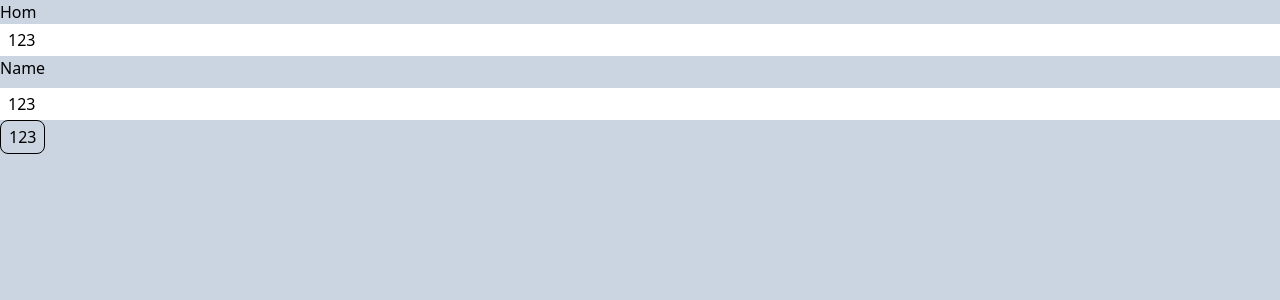
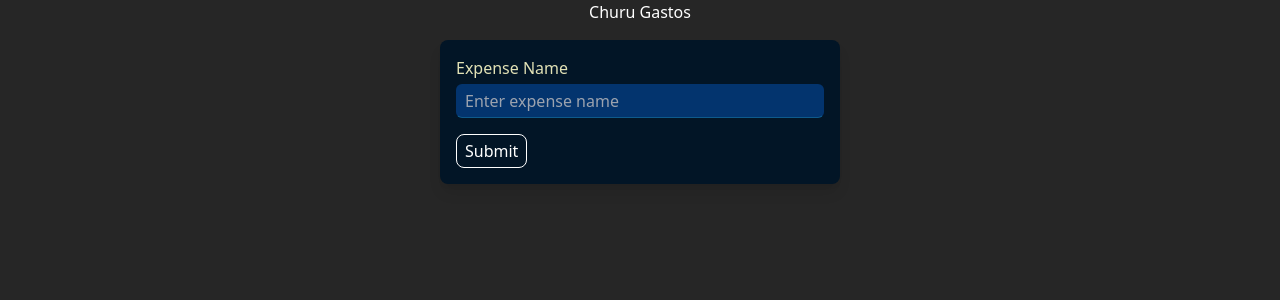
Before and after one commit to Spardutti/churu-gastos, a React (Vite) app: page / in a window 1280 px wide. Shown: the top 300 px of the page. Built offline with nearby package versions, Linux system fonts and the light colour scheme.

Commit message:
feat(styles): set react hook form and color pallette

```diff
--- a/package.json
+++ b/package.json
@@ -12,7 +12,8 @@
   "dependencies": {
     "@types/node": "^22.1.0",
     "react": "^18.3.1",
-    "react-dom": "^18.3.1"
+    "react-dom": "^18.3.1",
+    "react-hook-form": "^7.52.2"
   },
   "devDependencies": {
     "@types/react": "^18.3.3",
--- a/src/components/button/Button.tsx
+++ b/src/components/button/Button.tsx
@@ -1,9 +1,14 @@
 interface ButtonProps {
   text: string;
+  type: 'button' | 'submit' | 'reset' | undefined;
 }
 
-const Button = ({ text }: ButtonProps) => {
-  return <button className="px-2 py-1 border  rounded-lg">{text}</button>;
+const Button = ({ text, type = 'button' }: ButtonProps) => {
+  return (
+    <button className="px-2 py-1 border  rounded-lg" type={type}>
+      {text}
+    </button>
+  );
 };
 
 export default Button;
--- a/src/components/form/Form.tsx
+++ b/src/components/form/Form.tsx
@@ -1,14 +1,62 @@
-import React from 'react';
+import Button from '@/components/button';
+import Textfield from '@/components/input/Textfield';
+import { Controller, Path, useForm } from 'react-hook-form';
 
-interface FormProps {
-
+interface Inputs {
+  type: string;
+  value: string;
+  label: string | undefined;
+  name: string;
+  placeholder: string | undefined;
 }
 
-const Form: React.FC<FormProps> = () => {
+interface FormProps<T> {
+  inputs: Inputs[];
+  submit: (data: T) => Promise<void>;
+}
+
+const Form = <T extends Record<string, string | number | {} | []>>({ inputs, submit }: FormProps<T>) => {
+  const {
+    control,
+    handleSubmit,
+    formState: { errors },
+  } = useForm<T>();
+
+  const onSubmit = async (data: T) => {
+    await submit(data);
+  };
+
   return (
-    <div>
+    <form className="flex flex-col gap-4 flex-grow" onSubmit={handleSubmit(onSubmit)}>
+      {inputs?.map(({ type, label, name, placeholder }, index) => {
+        if (label) {
+          return (
+            <Controller
+              key={index + name}
+              name={name as Path<T>}
+              control={control}
+              render={({ field }) => (
+                <Textfield type={type} label={label} name={field.name} value={field.value} placeholder={placeholder} />
+              )}
+            />
+          );
+        }
+        return (
+          <Controller
+            key={index + name}
+            name={name as Path<T>}
+            control={control}
+            render={({ field }) => (
+              <Textfield type={type} name={field.name} value={field.value} placeholder={placeholder} />
+            )}
+          />
+        );
+      })}
 
-    </div>
+      <div className="flex">
+        <Button type="submit" text="Submit" />
+      </div>
+    </form>
   );
 };
 
--- a/src/components/input/Textfield/Textfield.tsx
+++ b/src/components/input/Textfield/Textfield.tsx
@@ -1,26 +1,38 @@
 import Label from '@/components/input/label';
+import './styles.css';
 
 interface TextfieldPropsBase {
-  value: string;
+  value: string | number | {} | [];
+  type: string;
+  name: string;
+  placeholder?: string;
 }
 
 interface TextfieldWithLabel extends TextfieldPropsBase {
-  label: boolean;
-  labelText: string;
+  label: string;
 }
 
 interface TextfieldWithoutLabel extends TextfieldPropsBase {
   label?: never;
-  labelText?: never;
 }
 
 type TextfieldProps = TextfieldWithLabel | TextfieldWithoutLabel;
 
-const Textfield = ({ label = false, value, labelText }: TextfieldProps) => {
+const Textfield = ({ label, value, type = 'text', name, placeholder }: TextfieldProps) => {
   return (
-    <div className="flex gap-2 flex-col">
-      {label && <Label text={labelText} />}
-      <input className="outline-none placeholder:text-gray px-2 py-1" value={value} />
+    <div className="flex gap-1 flex-col">
+      {label && <Label text={label} />}
+
+      <div>
+        <input
+          placeholder={placeholder}
+          value={value as string}
+          type={type}
+          name={name}
+          className="text-main-light px-2 py-1 rounded-md bg-main-secondary w-full"
+        />
+        <span />
+      </div>
     </div>
   );
 };
--- /dev/null
+++ b/src/components/input/Textfield/styles.css
@@ -0,0 +1,36 @@
+div {
+  position: relative;
+}
+
+input {
+  font-size: inherit;
+  font-family: inherit;
+  background-color: transparent;
+  border: 1px solid transparent;
+  border-bottom-color: hsla(185, 100%, 62%, 0.2);
+}
+
+input:focus {
+  outline: none;
+}
+
+input::placeholder {
+  color: hsla(0, 0%, 100%, 0.6);
+}
+
+span {
+  position: absolute;
+  bottom: 0;
+  left: 0;
+  right: 0;
+  height: 1px;
+  background-color: #3cefff;
+  transform-origin: bottom right;
+  transform: scaleX(0);
+  transition: transform 0.5s ease;
+}
+
+input:focus ~ span {
+  transform-origin: bottom left;
+  transform: scaleX(1);
+}
--- a/src/components/input/label/Label.tsx
+++ b/src/components/input/label/Label.tsx
@@ -3,7 +3,7 @@ interface LabelProps {
 }
 
 const Label = ({ text }: LabelProps) => {
-  return <label>{text}</label>;
+  return <label className="text-main-light">{text}</label>;
 };
 
 export default Label;
--- a/src/layout/Layout.tsx
+++ b/src/layout/Layout.tsx
@@ -1,11 +1,16 @@
-import React from "react";
+import React from 'react';
 
 interface LayoutProps {
-	children: React.ReactNode;
+  children: React.ReactNode;
 }
 
 const Layout = ({ children }: LayoutProps) => {
-	return <div className="bg-slate-300 h-screen w-screen">{children}</div>;
+  return (
+    <div className="bg-neutral-800 h-screen flex flex-col gap-4 text-white">
+      <h1 className="text-center">Churu Gastos</h1>
+      {children}
+    </div>
+  );
 };
 
 export default Layout;
--- a/src/pages/Home/Home.tsx
+++ b/src/pages/Home/Home.tsx
@@ -1,16 +1,38 @@
-import Button from '@/components/button';
-import Textfield from '@/components/input/Textfield';
+import Form from '@/components/form';
 import Layout from '@/layout';
 
 interface HomeProps {}
 
+const inputs = [
+  {
+    type: 'text',
+    value: '',
+    label: 'Expense Name',
+    name: 'expense',
+    placeholder: 'Enter expense name',
+  },
+];
+
+type FormData = {
+  // specify your form fields here
+
+  name: string;
+  category: string;
+  amount: number;
+};
+
 const Home = () => {
+  const submit = async (data: FormData) => {
+    console.log(data);
+  };
+
   return (
     <Layout>
-      <p>Hom</p>
-      <Textfield value="123" />
-      <Textfield value="123" label labelText="Name" />
-      <Button text="123" />
+      <div className="flex justify-center">
+        <div className="shadow-lg p-4 rounded-lg min-w-[400px] bg-main-primary">
+          <Form submit={submit} inputs={inputs} />
+        </div>
+      </div>
     </Layout>
   );
 };
--- a/tailwind.config.js
+++ b/tailwind.config.js
@@ -1,10 +1,16 @@
 /** @type {import('tailwindcss').Config} */
 export default {
-	content: ["./index.html", "./src/**/*.{js,ts,jsx,tsx}"],
+  content: ['./index.html', './src/**/*.{js,ts,jsx,tsx}'],
   theme: {
     extend: {
       colors: {
-				gray: "#6F6E77",
+        gray: '#6F6E77',
+        main: {
+          primary: '#021526',
+          secondary: '#03346E',
+          tertiary: '#6EACDA',
+          light: '#E2E2B6',
+        },
       },
     },
   },
```
Also changed, not shown: 1 other file (tests, documents, lock files or other folders). Lines whose indentation alone changed are shown as unchanged.
